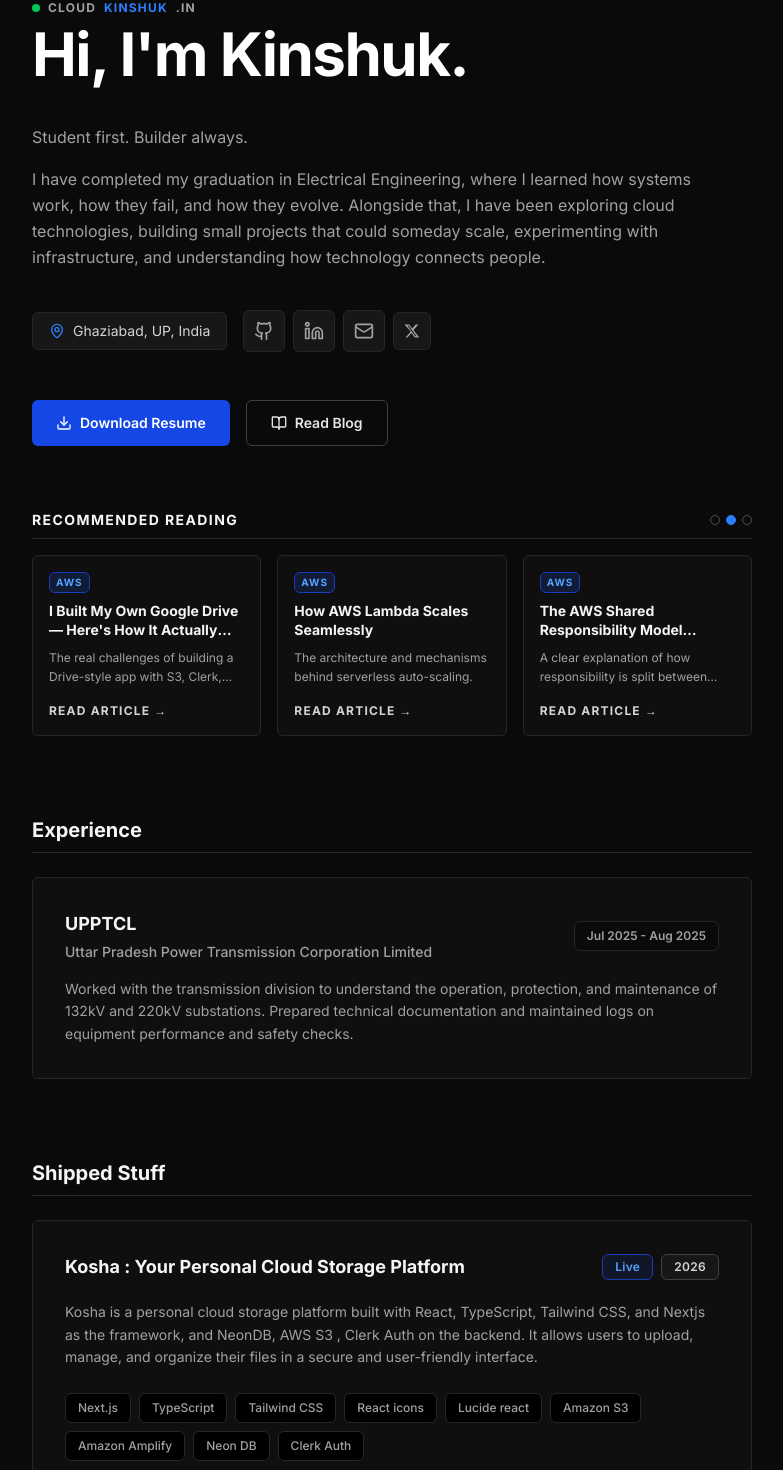
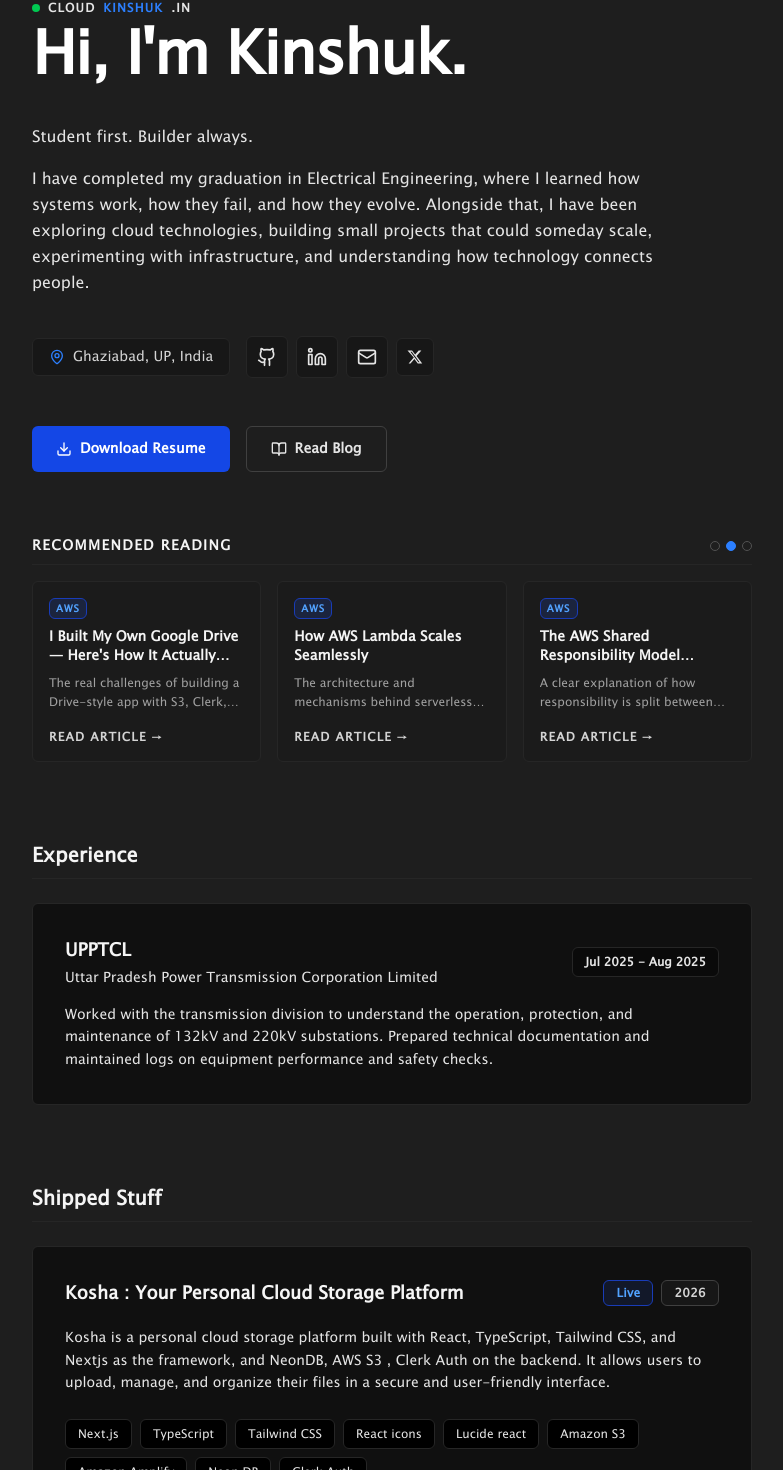
Before and after one commit to kinshukjainn/cloudkinshuk, a Next.js app: page / in a window 1280 px wide. Shown: the part 160-1630 px from the top of the page, without its empty margins (248-1031 px from the left). Built offline with nearby package versions, Linux system fonts and the light colour scheme; a web font is replaced by a local one.

Commit message:
new changes have been pushed and they are much better changes than before

```diff
--- a/app/(blogs-md)/blogs/[[...slug]]/page.tsx
+++ b/app/(blogs-md)/blogs/[[...slug]]/page.tsx
@@ -182,7 +182,7 @@
   if (!doc) notFound();
 
   return (
-    <article className="min-w-0 max-w-full overflow-hidden bg-white dark:bg-[#0a0a0a]">
+    <article className="min-w-0 max-w-full overflow-hidden bg-white dark:bg-[#1e1e1e]">
       {/*
         FIX: Pulled the back button OUTSIDE the title check.
         Now it will always render on every post.
@@ -190,7 +190,7 @@
       <div className="mb-8">
         <Link
           href="/blogs"
-          className="inline-flex items-center gap-1.5 px-3 py-1.5 text-md font-medium text-black bg-neutral-200 transition-colors hover:bg-neutral-300 dark:bg-[#252525] dark:text-white dark:hover:bg-[#333]"
+          className="inline-flex items-center gap-1.5 px-3 py-1.5 text-md rounded-md font-medium text-black bg-green-400 transition-colors dark:bg-green-800 dark:text-white"
         >
           <IoChevronBackCircleOutline className="text-lg" />
           <span>Return</span>
--- a/app/(blogs-md)/blogs/layout.tsx
+++ b/app/(blogs-md)/blogs/layout.tsx
@@ -11,7 +11,7 @@
   children: React.ReactNode;
 }) {
   return (
-    <div className="min-h-screen bg-white dark:bg-[#0a0a0a] text-neutral-800 dark:text-neutral-300 selection:bg-blue-200 dark:selection:bg-blue-900/50 selection:text-blue-900 dark:selection:text-blue-100">
+    <div className="min-h-screen bg-white dark:bg-[#1e1e1e] text-neutral-800 dark:text-neutral-300 selection:bg-blue-200 dark:selection:bg-blue-900/50 selection:text-blue-900 dark:selection:text-blue-100">
       {/*
         A clean, Medium-style centered column layout
         Max-width keeps line lengths comfortable for reading
--- a/app/components/Header.tsx
+++ b/app/components/Header.tsx
@@ -141,7 +141,7 @@
                 {/* Theme Toggle */}
                 <button
                   onClick={toggleTheme}
-                  className="text-neutral-500 hover:text-black dark:hover:text-white transition-colors cursor-pointer focus:outline-none"
+                  className="text-neutral-500 hover:text-black cursor-pointer  dark:hover:text-white transition-colors focus:outline-none"
                   aria-label="Toggle theme"
                 >
                   {mounted ? (
@@ -160,7 +160,7 @@
               <div className="flex md:hidden items-center gap-4">
                 <button
                   onClick={toggleTheme}
-                  className="text-neutral-500 hover:text-black dark:hover:text-white transition-colors focus:outline-none"
+                  className="text-neutral-500 hover:text-black cursor-pointer dark:hover:text-white transition-colors focus:outline-none"
                   aria-label="Toggle theme"
                 >
                   {mounted ? (
@@ -175,7 +175,7 @@
                 </button>
 
                 <button
-                  className="text-neutral-500 hover:text-black dark:hover:text-white transition-colors focus:outline-none"
+                  className="text-neutral-500 hover:text-black cursor-pointer dark:hover:text-white transition-colors focus:outline-none"
                   onClick={() => setIsOpen((prev) => !prev)}
                   aria-label={isOpen ? "Close menu" : "Open menu"}
                   aria-expanded={isOpen}
--- a/app/git-track/page.tsx
+++ b/app/git-track/page.tsx
@@ -219,7 +219,7 @@
       : "N/A";
 
   return (
-    <div className="min-h-screen bg-white dark:bg-[#0a0a0a] text-neutral-800 dark:text-neutral-300 selection:bg-blue-200 dark:selection:bg-blue-900/50 selection:text-blue-900 dark:selection:text-blue-100">
+    <div className="min-h-screen bg-white dark:bg-[#1e1e1e] text-neutral-800 dark:text-neutral-300 selection:bg-blue-200 dark:selection:bg-blue-900/50 selection:text-blue-900 dark:selection:text-blue-100">
       <div className="max-w-5xl mx-auto px-6 py-12 sm:py-16">
         {/* ── DASHBOARD HEADER ── */}
         <div className="mb-8">
--- a/app/globals.css
+++ b/app/globals.css
@@ -3,7 +3,7 @@
 
 body {
   background-color: #1e1e1e;
-  font-family: var(--font-inter), sans-serif;
+  font-family: var(--font-lucida-sans), sans-serif;
 }
 
 .h-font {
--- a/app/page.tsx
+++ b/app/page.tsx
@@ -274,13 +274,13 @@
 
 export default function Home() {
   return (
-    <div className="min-h-screen bg-white dark:bg-[#0a0a0a] text-neutral-800 dark:text-neutral-300 selection:bg-blue-200 dark:selection:bg-blue-900/50 selection:text-blue-900 dark:selection:text-blue-100 transition-colors">
+    <div className="min-h-screen bg-white dark:bg-[#1e1e1e] text-neutral-800 dark:text-neutral-300 selection:bg-blue-200 dark:selection:bg-blue-900/50 selection:text-blue-900 dark:selection:text-blue-100 transition-colors">
       <main className="max-w-3xl mx-auto px-6 py-16 md:py-24">
         <div className="space-y-16">
           {/* HEADER / INTRO */}
           <section className="space-y-8">
             <div className="space-y-2">
-              <h1 className="text-xs font-bold text-neutral-500 dark:text-neutral-400 uppercase tracking-widest flex items-center gap-2">
+              <h1 className="text-xs font-bold text-neutral-500 dark:text-neutral-200 uppercase tracking-widest flex items-center gap-2">
                 <span className="w-2 h-2 bg-green-500 rounded-md" />
                 cloud
                 <span className="text-blue-600 dark:text-blue-500">
@@ -293,7 +293,7 @@
               </p>
             </div>
 
-            <div className="space-y-4 text-base leading-relaxed text-neutral-600 dark:text-neutral-400 max-w-2xl">
+            <div className="space-y-4 text-base leading-relaxed text-neutral-800 dark:text-neutral-200 max-w-2xl">
               {CONFIG.personal.bio.map((paragraph, idx) => (
                 <p key={idx}>{paragraph}</p>
               ))}
@@ -311,7 +311,7 @@
                     href={social.url}
                     target="_blank"
                     rel="noopener noreferrer"
-                    className="p-2.5 text-neutral-600 dark:text-neutral-400 hover:text-neutral-900 dark:hover:text-white bg-neutral-50 dark:bg-neutral-900 border border-neutral-300 dark:border-neutral-800 hover:border-neutral-400 dark:hover:border-neutral-600 transition-colors rounded-md"
+                    className="p-2.5 text-neutral-600 dark:text-neutral-200 hover:text-neutral-900 dark:hover:text-white bg-neutral-50 dark:bg-neutral-900 border border-neutral-300 dark:border-neutral-800 hover:border-neutral-400 dark:hover:border-neutral-600 transition-colors rounded-md"
                     title={social.platform}
                   >
                     <SocialIcon icon={social.icon} />
@@ -343,21 +343,21 @@
           {/* EXPERIENCE */}
           <div>
             <SectionHeader title="Experience" />
-            <div className="bg-neutral-50 dark:bg-neutral-900/40 border border-neutral-300 dark:border-neutral-800 p-6 md:p-8 rounded-md transition-colors hover:border-neutral-400 dark:hover:border-neutral-600">
+            <div className="bg-neutral-50 dark:bg-[#101010] border border-neutral-300 dark:border-neutral-800 p-6 md:p-8 rounded-md transition-colors hover:border-neutral-400 dark:hover:border-neutral-600">
               <div className="flex flex-col sm:flex-row justify-between items-start sm:items-center mb-4 gap-2">
                 <div>
                   <h3 className="text-lg font-bold text-neutral-900 dark:text-neutral-100">
                     UPPTCL
                   </h3>
-                  <p className="text-sm font-medium text-neutral-600 dark:text-neutral-400 mt-1">
+                  <p className="text-sm font-medium text-neutral-600 dark:text-neutral-200 mt-1">
                     Uttar Pradesh Power Transmission Corporation Limited
                   </p>
                 </div>
-                <span className="text-xs font-semibold text-neutral-600 dark:text-neutral-400 bg-neutral-200 dark:bg-neutral-950 px-3 py-1.5 border border-neutral-300 dark:border-neutral-800 rounded-md">
+                <span className="text-xs font-semibold text-neutral-600 dark:text-neutral-200 bg-neutral-200 dark:bg-neutral-950 px-3 py-1.5 border border-neutral-300 dark:border-neutral-800 rounded-md">
                   Jul 2025 - Aug 2025
                 </span>
               </div>
-              <p className="text-sm text-neutral-700 dark:text-neutral-400 leading-relaxed">
+              <p className="text-sm text-neutral-700 dark:text-neutral-200 leading-relaxed">
                 Worked with the transmission division to understand the
                 operation, protection, and maintenance of 132kV and 220kV
                 substations. Prepared technical documentation and maintained
@@ -373,7 +373,7 @@
               {CONFIG.projects.map((project, idx) => (
                 <div
                   key={idx}
-                  className="bg-neutral-50 dark:bg-neutral-900/40 border border-neutral-300 dark:border-neutral-800 p-6 md:p-8 rounded-md transition-colors hover:border-neutral-400 dark:hover:border-neutral-600"
+                  className="bg-neutral-50 dark:bg-[#101010] border border-neutral-300 dark:border-neutral-800 p-6 md:p-8 rounded-md transition-colors hover:border-neutral-400 dark:hover:border-neutral-600"
                 >
                   <div className="flex flex-wrap items-center justify-between gap-4 mb-5">
                     <h3 className="text-lg font-bold text-neutral-900 dark:text-neutral-100">
@@ -387,7 +387,7 @@
                     </div>
                   </div>
 
-                  <div className="space-y-3 mb-6 text-sm text-neutral-700 dark:text-neutral-400 leading-relaxed">
+                  <div className="space-y-3 mb-6 text-sm text-neutral-700 dark:text-neutral-200 leading-relaxed">
                     {project.description.map((p, i) => (
                       <p key={i}>{p}</p>
                     ))}
@@ -397,7 +397,7 @@
                     {project.technologies.map((tech) => (
                       <span
                         key={tech}
-                        className="text-xs font-medium text-neutral-600 dark:text-neutral-400 bg-white dark:bg-black border border-neutral-200 dark:border-neutral-800 px-3 py-1.5 rounded-md"
+                        className="text-xs font-medium text-neutral-600 dark:text-neutral-200 bg-white dark:bg-black border border-neutral-200 dark:border-neutral-800 px-3 py-1.5 rounded-md"
                       >
                         {tech}
                       </span>
@@ -438,7 +438,7 @@
               {Object.entries(CONFIG.skills).map(([category, skills]) => (
                 <div
                   key={category}
-                  className="bg-neutral-50 dark:bg-neutral-900/40 border border-neutral-300 dark:border-neutral-800 p-6 rounded-md"
+                  className="bg-neutral-50 dark:bg-[#101010] border border-neutral-300 dark:border-neutral-800 p-6 rounded-md"
                 >
                   <h3 className="text-sm font-bold text-neutral-900 dark:text-neutral-100 mb-4 tracking-wide">
                     {category}
@@ -447,7 +447,7 @@
                     {skills.map((skill) => (
                       <span
                         key={skill}
-                        className="px-3 py-1.5 bg-white dark:bg-black border border-neutral-200 dark:border-neutral-800 text-xs font-medium text-neutral-700 dark:text-neutral-400 rounded-md"
+                        className="px-3 py-1.5 bg-white dark:bg-black border border-neutral-200 dark:border-neutral-800 text-xs font-medium text-neutral-700 dark:text-neutral-200 rounded-md"
                       >
                         {skill}
                       </span>
@@ -465,7 +465,7 @@
               {CONFIG.certifications.map((cert, idx) => (
                 <div
                   key={idx}
-                  className="flex flex-col sm:flex-row sm:items-start justify-between p-6 bg-neutral-50 dark:bg-neutral-900/40 border border-neutral-300 dark:border-neutral-800 gap-4 rounded-md transition-colors hover:border-neutral-400 dark:hover:border-neutral-600"
+                  className="flex flex-col sm:flex-row sm:items-start justify-between p-6 bg-neutral-50 dark:bg-[#101010] border border-neutral-300 dark:border-neutral-800 gap-4 rounded-md transition-colors hover:border-neutral-400 dark:hover:border-neutral-600"
                 >
                   <div>
                     <h3 className="text-base font-bold text-neutral-900 dark:text-neutral-100 mb-1.5">
@@ -486,11 +486,11 @@
                     <p className="text-xs text-blue-600 dark:text-blue-500 font-bold mb-3 tracking-wide">
                       {cert.organization} • {cert.status}
                     </p>
-                    <p className="text-sm text-neutral-700 dark:text-neutral-400 leading-relaxed">
+                    <p className="text-sm text-neutral-700 dark:text-neutral-200 leading-relaxed">
                       {cert.description}
                     </p>
                   </div>
-                  <span className="shrink-0 text-xs font-semibold text-neutral-600 dark:text-neutral-400 bg-neutral-200 dark:bg-neutral-950 px-3 py-1.5 border border-neutral-300 dark:border-neutral-800 rounded-md">
+                  <span className="shrink-0 text-xs font-semibold text-neutral-600 dark:text-neutral-200 bg-neutral-200 dark:bg-neutral-950 px-3 py-1.5 border border-neutral-300 dark:border-neutral-800 rounded-md">
                     {cert.year}
                   </span>
                 </div>
@@ -501,7 +501,7 @@
           {/* EDUCATION */}
           <div>
             <SectionHeader title="Education" />
-            <div className="bg-neutral-50 dark:bg-neutral-900/40 border border-neutral-300 dark:border-neutral-800 p-6 md:p-8 rounded-md">
+            <div className="bg-neutral-50 dark:bg-[#101010] border border-neutral-300 dark:border-neutral-800 p-6 md:p-8 rounded-md">
               <div className="flex flex-col md:flex-row justify-between items-start mb-6 gap-4">
                 <div>
                   <h3 className="text-lg font-bold text-neutral-900 dark:text-neutral-100">
@@ -521,7 +521,7 @@
                 </div>
               </div>
 
-              <p className="text-sm text-neutral-700 dark:text-neutral-400 leading-relaxed max-w-2xl">
+              <p className="text-sm text-neutral-700 dark:text-neutral-200 leading-relaxed max-w-2xl">
                 {CONFIG.education.description}
               </p>
 
--- a/lib/navigation.ts
+++ b/lib/navigation.ts
@@ -5,6 +5,10 @@
   {
     title: "Blogs",
     items: [
+      {
+        title: "Why PostgreSQL Became My Go-To Database",
+        slug: "db-sql",
+      },
       {
         title: "How Instagram Is Engineered Under The Hood",
         slug: "how-instagram-is-engineered-under-the-hood",
@@ -29,10 +33,6 @@
         title: " The Power of Blogging: Why I'm Committed to Sharing Knowledge",
         slug: "the-power-of-blogging-why-im-committed-to-sharing-knowledge",
       },
-      {
-        title: "Why PostgreSQL Became My Go-To Database",
-        slug: "db-sql",
-      },
     ],
   },
   {
--- a/tailwind.config.ts
+++ b/tailwind.config.ts
@@ -21,13 +21,13 @@
         cabinSketch: "var(--font-cabin-sketch) , cursive",
         openSans: "var(--font-open-sans) , cursive",
         sourceSerif: "var(--font-source-serif) , serif",
+        ubuntuSans: "var(--font-ubuntu-sans) sans-serif, ",
         robotoSlab: "var(--font-roboto-slab), serif",
+        verdana: "var(--font-verdana) , sans-serif",
         inter: "var(--font-inter), sans-serif",
         robotoserif: "var(--font-roboto-serif), serif",
         ibmPlexSans: "var(--font-ibm-plex-sans) , sans-serif",
-        ubuntuSans: "var(--font-ubuntu-sans) sans-serif, ",
         roboto: "var(--font-roboto) sans-serif",
-        verdana: "var(--font-verdana) , sans-serif",
         lucidaSans: "var(--font-lucida-sans) , sans-serif",
       },
     },
```
